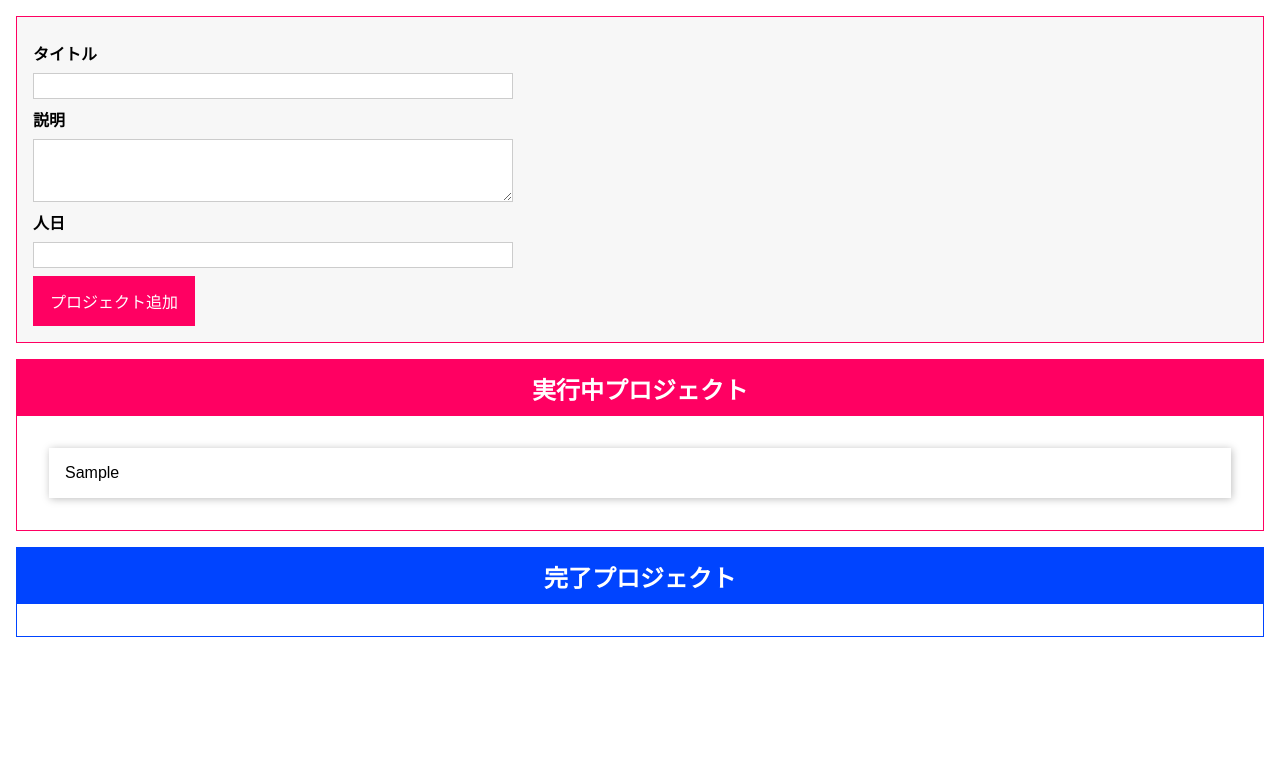
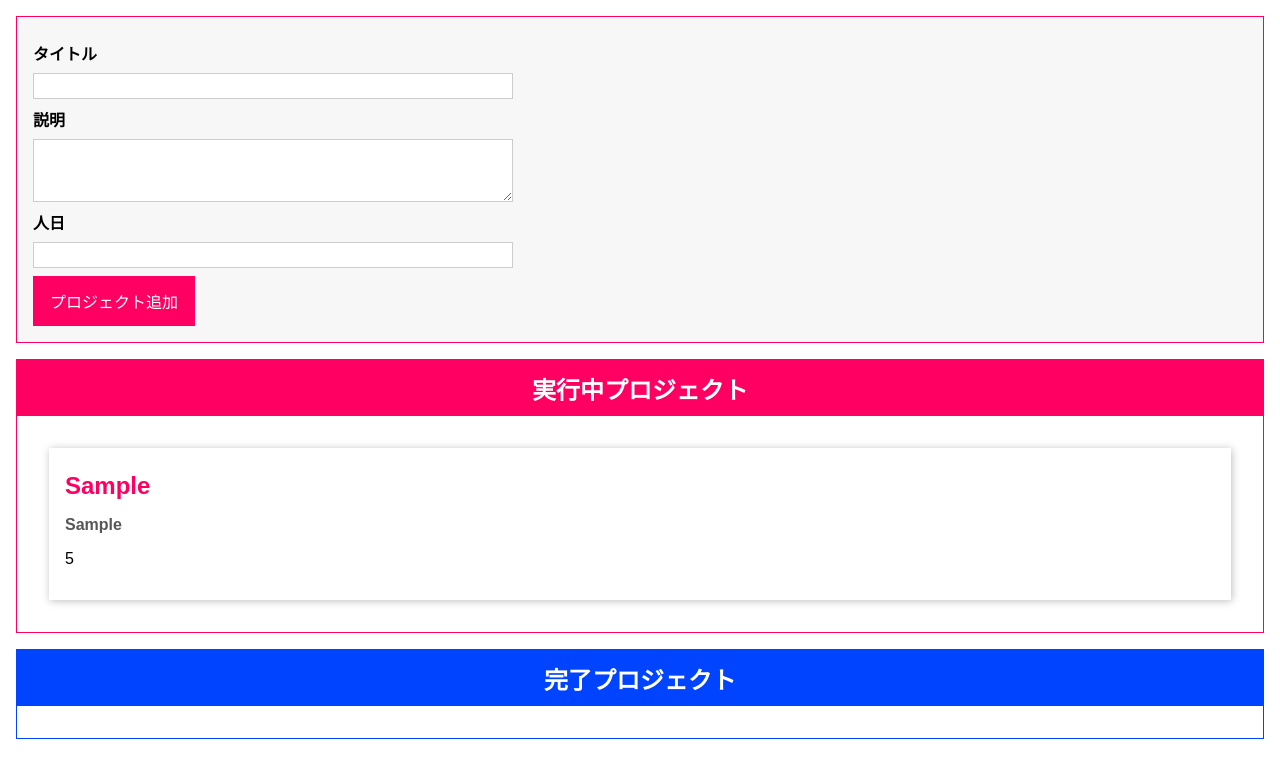
Before and after one commit to masahiro96848/understanding-ts, a website with bundled scripts: page index.html in a window 1280 px wide. Both pictures are taken after typing "Sample", "Sample", "5" into the empty fields and a click on the button "プロジェクト追加". Built offline with nearby package versions, Linux system fonts and the light colour scheme.

Commit message:
projectItemクラスを追加、項目を追加

```diff
--- a/index.html
+++ b/index.html
@@ -27,7 +27,11 @@
       </form>
     </template>
     <template id="single-project">
-      <li></li>
+      <li>
+        <h2></h2>
+        <h3></h3>
+        <p></p>
+      </li>
     </template>
     <template id="project-list">
       <section class="projects">
--- a/src/app.ts
+++ b/src/app.ts
@@ -133,6 +133,29 @@ abstract class Component<T extends HTMLElement, U extends HTMLElement> {
     }
 }
 
+// ProjectItem Class
+class ProjectItem extends Component<HTMLUListElement, HTMLLIElement> {
+    private project: Project;
+
+    constructor(hostId: string, project: Project) {
+        super('single-project', hostId, false, project.id)
+        this.project = project;
+
+        this.configure();
+        this.renderContent();
+    }
+
+    configure() {
+
+    }
+
+    renderContent() {
+        this.element.querySelector('h2')!.textContent = this.project.title;
+        this.element.querySelector('p')!.textContent = this.project.manday.toString();
+        this.element.querySelector('h3')!.textContent = this.project.description;
+    }
+}
+
 // ProjectList Class
 class projectList extends Component<HTMLDivElement, HTMLElement> {
     assignedProjects: Project[];
@@ -168,9 +191,7 @@ class projectList extends Component<HTMLDivElement, HTMLElement> {
         const listEl = document.getElementById(`${this.type}-projects-list`)! as HTMLUListElement;
         listEl.innerHTML = '';
         for (const prjItem of this.assignedProjects) {
-            const listItem = document.createElement('li');
-            listItem.textContent = prjItem.title
-            listEl.appendChild(listItem);
+            new ProjectItem(listEl.id, prjItem);
         }
     }
 }
```
Also changed, not shown: dist/app.js.
